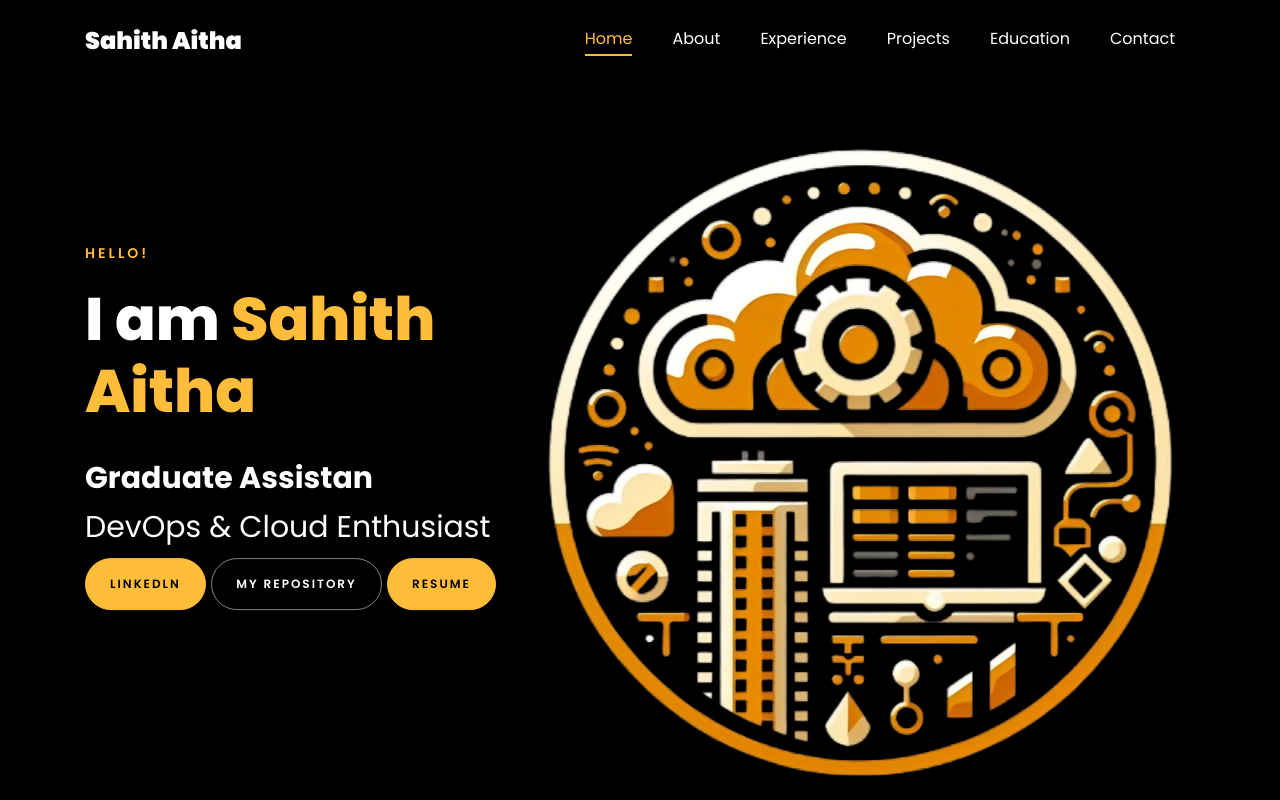
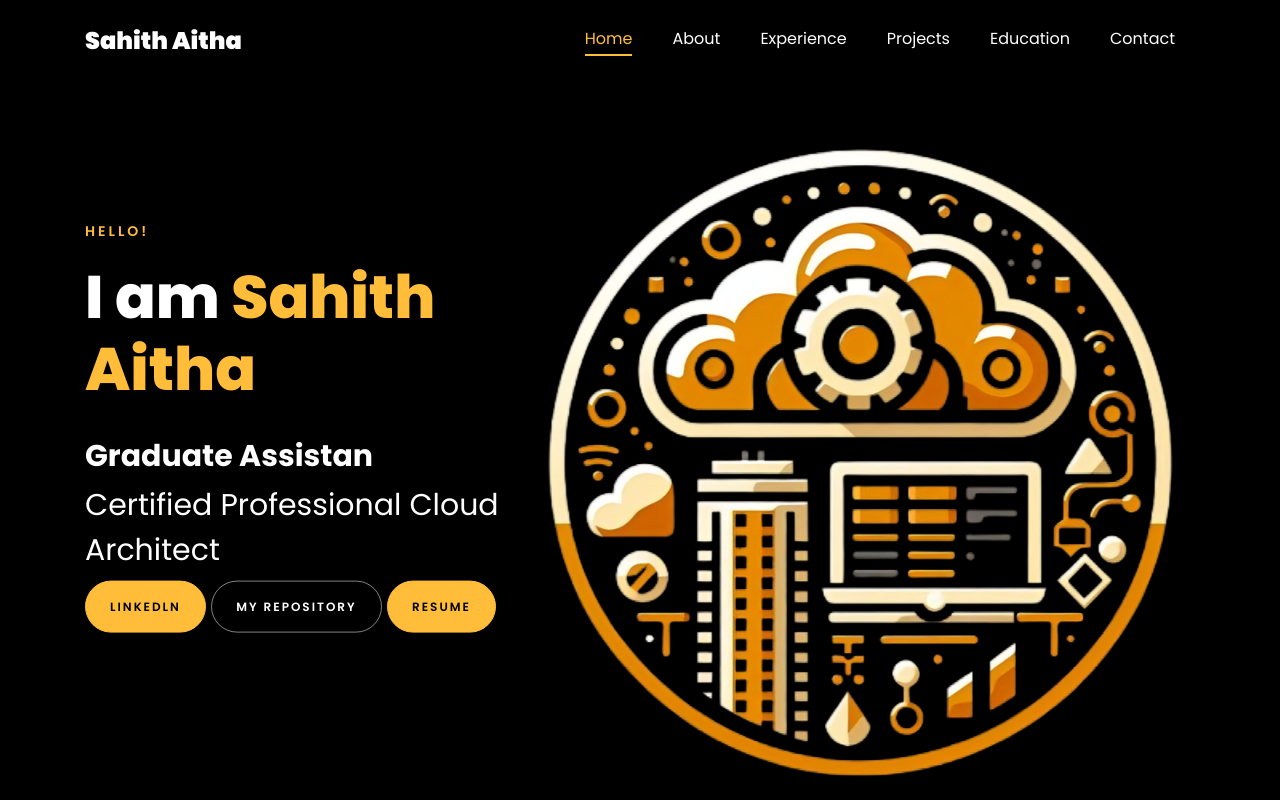
Before and after one commit to aithasahith02/aithasahith02.github.io, a plain HTML site: page index.html in a window 1280 px wide. Shown: the top 800 px of the page. Drawn offline with Linux system fonts and the light colour scheme; files whose address does not match are found by name.

Commit message:
minor changes

```diff
--- a/index.html
+++ b/index.html
@@ -505,7 +505,7 @@
 						</script>
 
 						<br>
-			            <h2>DevOps & Cloud Enthusiast</h2>
+			            <h2>Certified Professional Cloud Architect</h2>
 						<p>
 							<a href="https://www.linkedin.com/in/sahith-aitha-845887191/" target="_blank" class="btn btn-primary py-3 px-4">Linkedln</a>
 							<a href="https://github.com/aithasahith02" class="btn btn-white btn-outline-white py-3 px-4" target="_blank">My Repository</a>
```
